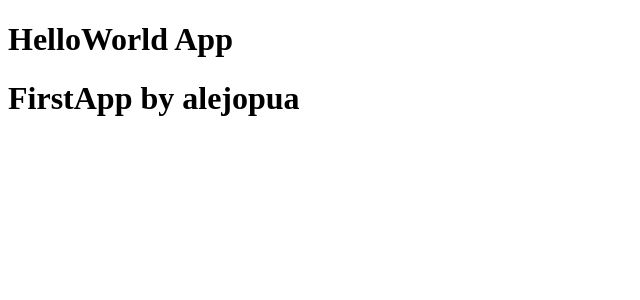
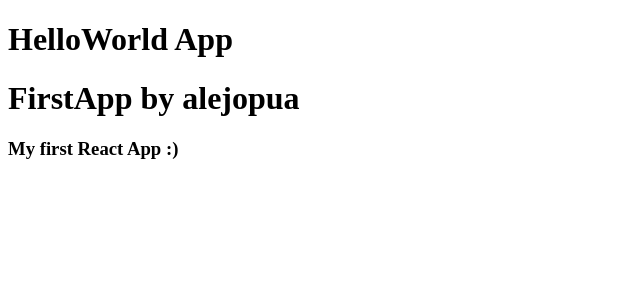
Before and after one commit to alejopua/REACT_03-counter-app-vite, a React (Vite) app: page / in a window 1280 px wide. Shown: the top 300 px of the page, without its empty margins (0-640 px from the left). Built offline with nearby package versions, Linux system fonts and the light colour scheme.

Commit message:
(add)[seccion 4]: Class 4 - Insert node Fragment

```diff
--- a/src/FirstApp.jsx
+++ b/src/FirstApp.jsx
@@ -1,6 +1,9 @@
 
 export const FirstApp = () => {
   return (
-    <h1>FirstApp by alejopua</h1>
+    <>
+      <h1>FirstApp by alejopua</h1>
+      <h3>My first React App :)</h3>
+    </>
   )
 }
```
